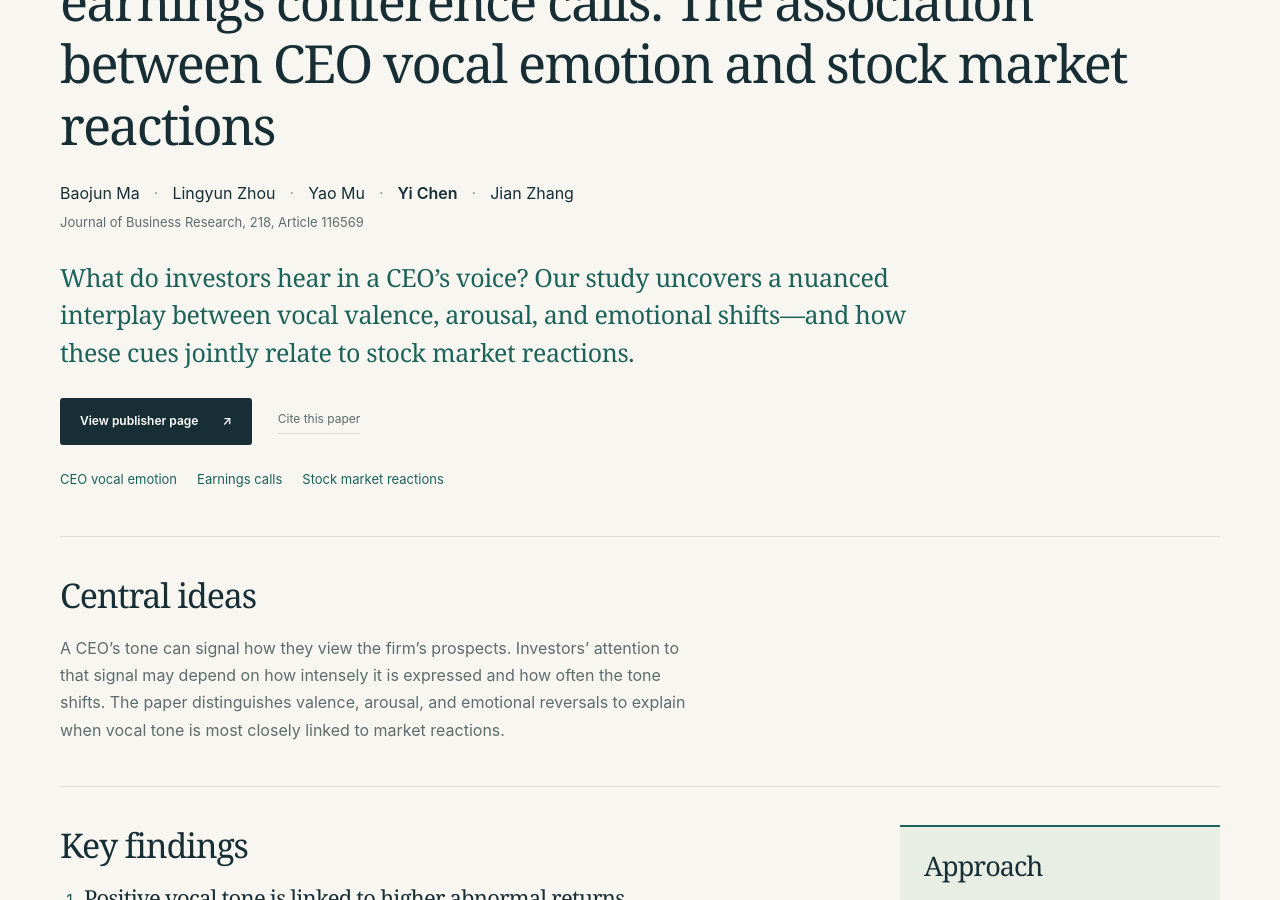
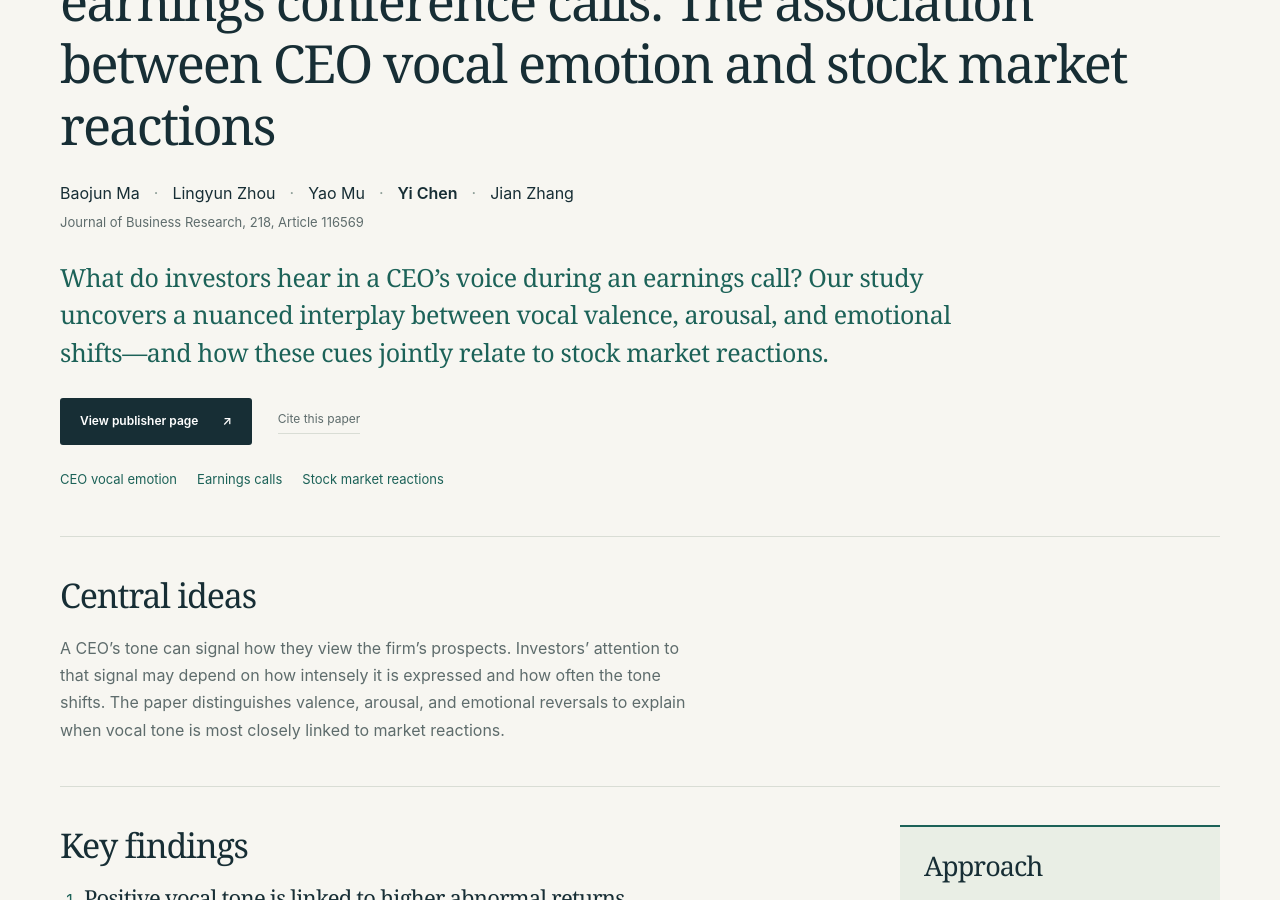
Before and after one commit to chenyi-edward/chenyi-edward.github.io, a Jekyll site: the page built from _publications/JBR-2027.md, in a window 1280 px wide and 900 px high, scrolled down 322 px. Built offline with Jekyll 4.4.1, drawn with Linux system fonts in a browser that asks for light colours.

Commit message:
Update JBR-2027.md

```diff
--- a/_publications/JBR-2027.md
+++ b/_publications/JBR-2027.md
@@ -4,7 +4,8 @@ title: 'Cognitive processing of nonverbal cues in earnings conference calls: The
 collection: publications
 category: manuscripts
 permalink: "/publication/JBR-2027"
-excerpt: What do investors hear in a CEO’s voice? Our study uncovers a nuanced interplay between vocal valence, arousal, and emotional shifts—and how these cues jointly relate to stock market reactions.
+list_hook: "What do investors hear in a CEO’s voice during an earnings call?"
+excerpt: What do investors hear in a CEO’s voice during an earnings call? Our study uncovers a nuanced interplay between vocal valence, arousal, and emotional shifts—and how these cues jointly relate to stock market reactions.
 date: 2027-01-01
 venue: Journal of Business Research
 paperurl: https://doi.org/10.1016/j.jbusres.2026.116569
```
